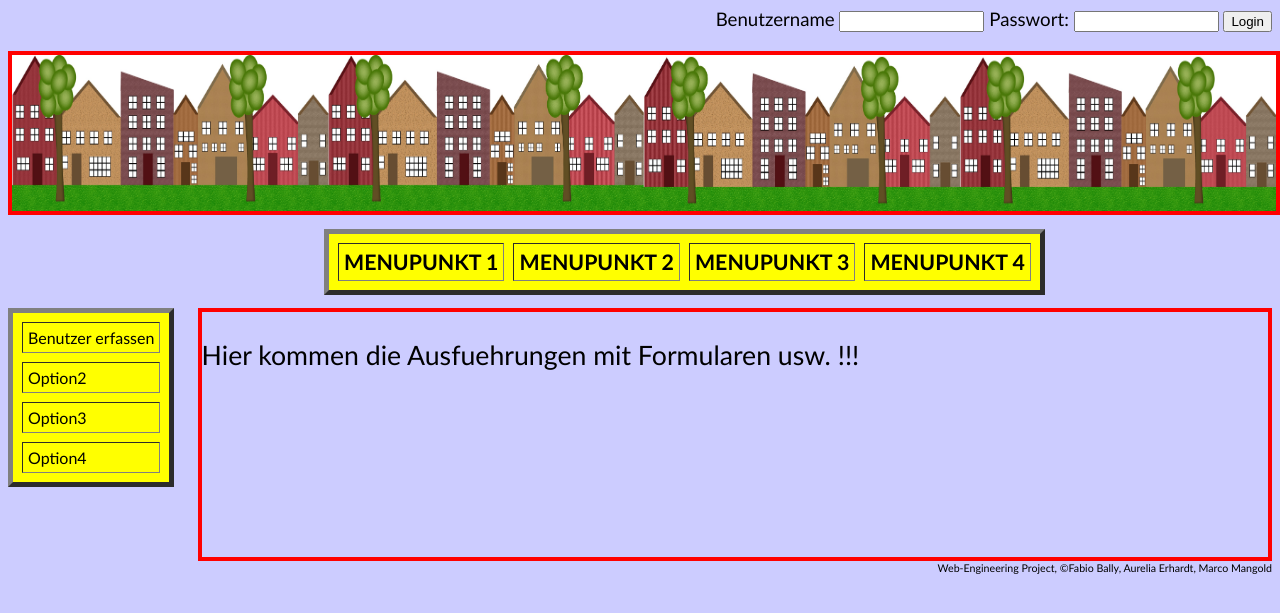
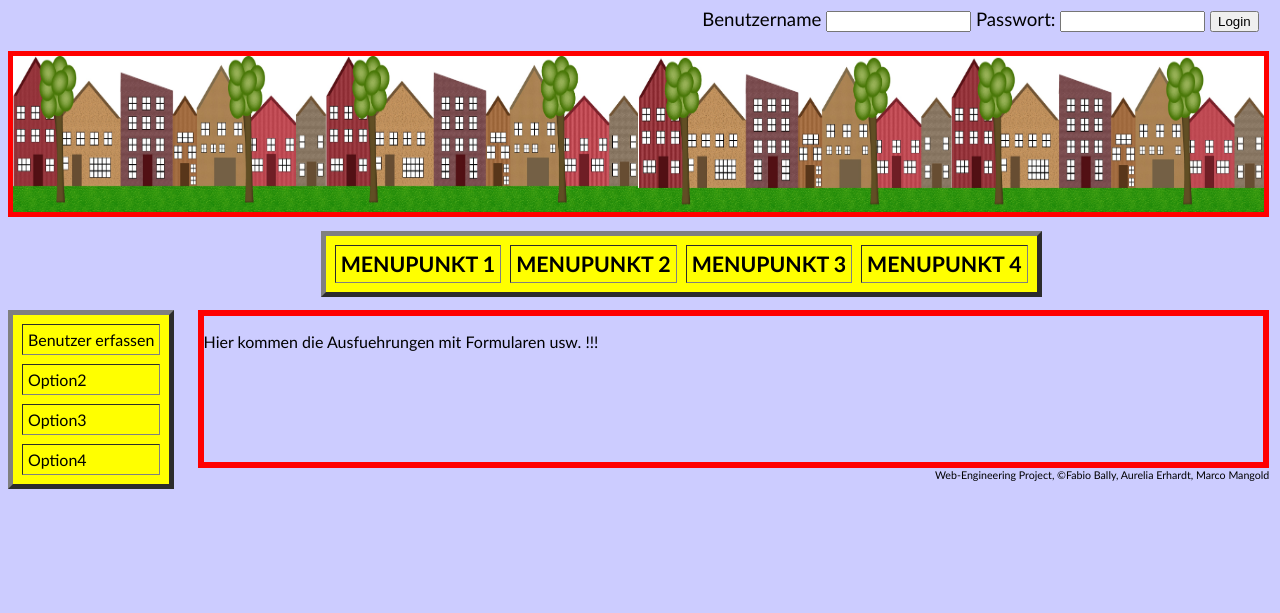
Before and after one commit to GoldiMM/Web-Engineering-Project, a PHP site: page / in a window 1280 px wide. Shown: the top 613 px of the page. Run offline with PHP 8.4, Linux system fonts and the light colour scheme.

Commit message:
GUI done! (2) (more or less)

```diff
--- a/mycss.css
+++ b/mycss.css
@@ -22,11 +22,13 @@
 header {
     font-size: 14pt;
     text-align:right;
+    margin-right:10pt;
 }
 
 nav {
     margin-top:10pt;
     margin-bottom:10pt;
+    margin-right:10pt;
 }
 
 aside {
@@ -35,9 +37,10 @@
 }
 
 article {
-    font-size: 20pt;
-    border:3pt solid red;
+    border:5pt solid red;
+    font-size: 12pt;
     margin-left:15%;
+    margin-right:2pt;
 }
 
 section {
@@ -47,6 +50,7 @@
 footer {
     font-size: 8pt;
     text-align: right;
+    margin-right:2pt;
 }
 
 a {
@@ -58,7 +62,7 @@
 
 /* Sonstige-Tags */
 .picture2 {
-    border:3pt solid red;
+    border:4pt solid red;
     height:20%;
     width:100%;
 }
```
